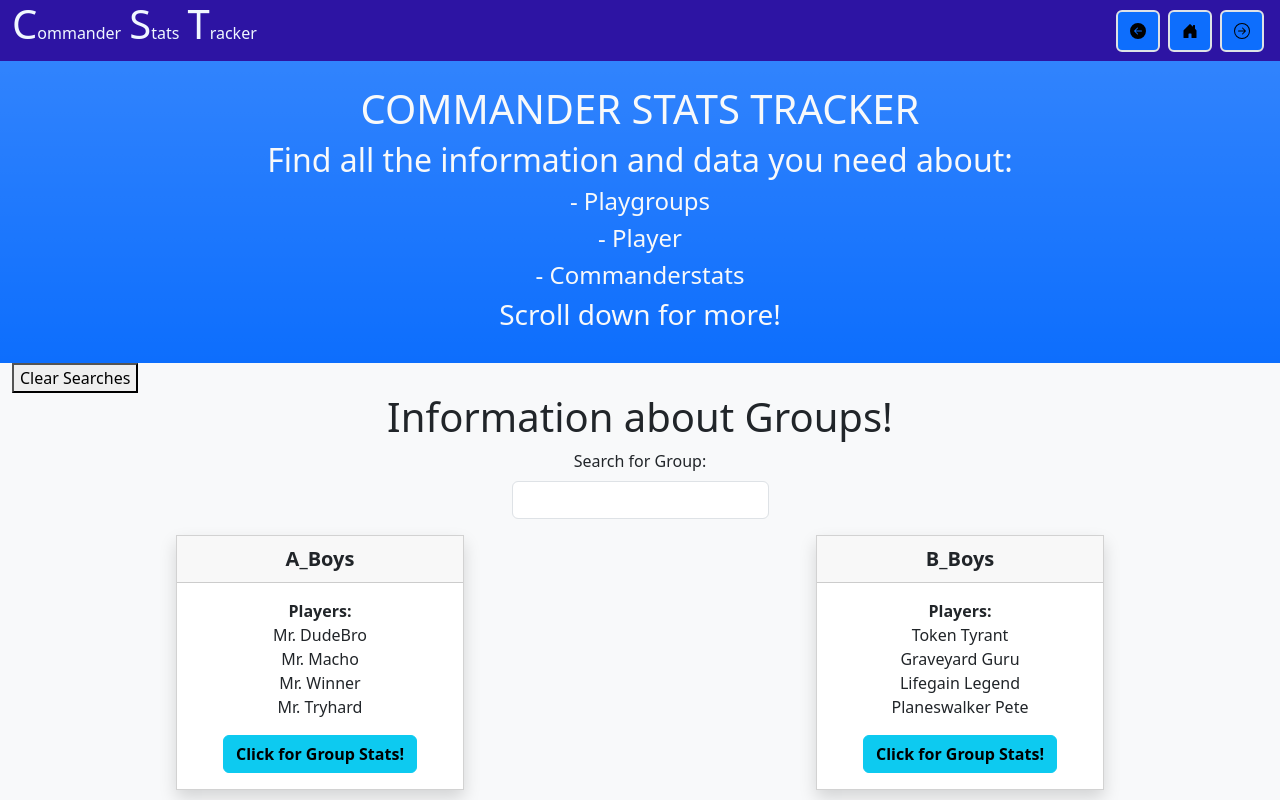
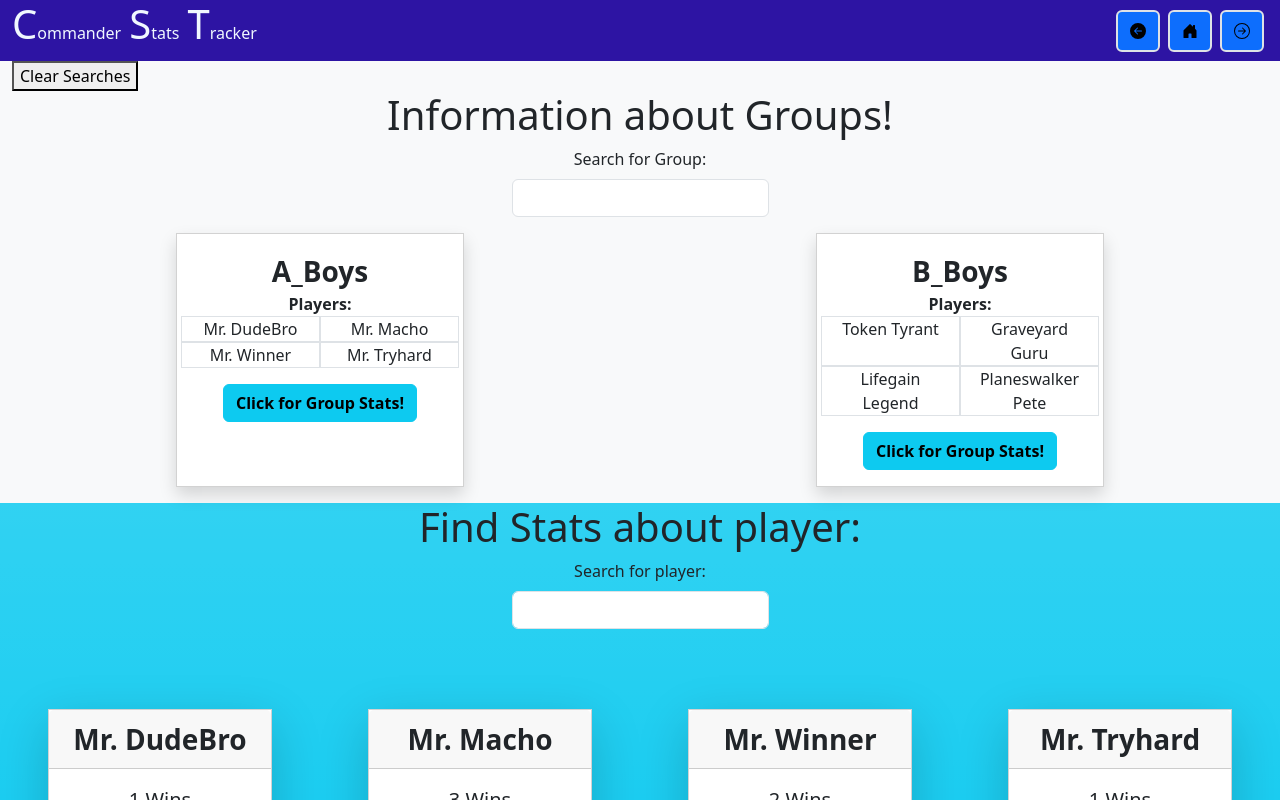
Before and after one commit to jakboa/commanderstatstracker, a React (Create React App) app: page / in a window 1280 px wide. Shown: the top 800 px of the page. Built offline with nearby package versions, Linux system fonts and the light colour scheme; no server answers.

Commit message:
v0.18.37.01 Small update
- Trying to get the Homepage look better.

```diff
--- a/src/views/Homepage/Homepage.js
+++ b/src/views/Homepage/Homepage.js
@@ -118,11 +118,13 @@ export default function Homepage() {
                 <Col md={12} style={{ height:"3.8rem" }}>
                     <Header />
                 </Col>
-
+                {
+                /*
                 <Col className="bg-primary bg-gradient">
                     <HomepageIntro />
                 </Col>
-
+                */
+                }
                 <Col md={12} className="bg-light">
                 <button onClick={handleClearSearch}>Clear Searches</button>
                     <HomepageGroups
--- a/src/views/Homepage/HomepageGroupSingle.js
+++ b/src/views/Homepage/HomepageGroupSingle.js
@@ -3,6 +3,8 @@ import { useNavigate } from "react-router-dom";
 
 import Card from "react-bootstrap/Card";
 import Button from "react-bootstrap/Button";
+import Row from "react-bootstrap/Row";
+import Col from "react-bootstrap/Col";
 
 
 export default function HomepageSingleGroup( {groupName, groupPlayers} ) {
@@ -14,17 +16,22 @@ export default function HomepageSingleGroup( {groupName, groupPlayers} ) {
     };
 
     console.log(groupPlayers);
+    //<Card.Header className="fs-5 fw-bold rounded-0">{groupName}</Card.Header>
 
     return (
-        <Card className="rounded-0 shadow" style={{ width: '18rem' }}>
-            <Card.Header className="fs-5 fw-bold rounded-0">{groupName}</Card.Header>
+        <Card className="rounded-0 shadow cardCSS" style={{ width: '18rem' }} onClick={handleGroupClick}>
             <Card.Body className="">
+                <Card.Text className="fw-bold fs-3 py-0 my-0">{groupName}</Card.Text>
                 <Card.Text className="fw-bold py-0 my-0">Players:</Card.Text>
+                <Row>
                 {groupPlayers[0].map((player,index) => {
                     return(
-                        <Card.Text key={index} className="py-0 my-0">{player}</Card.Text>
+                        <Col md={6} key={index} className="border">
+                            <Card.Text className="py-0 my-0">{player}</Card.Text>
+                        </Col>
                     )
                 })}
+                </Row>
                 <Button className="mt-3 fw-bold" variant="info" onClick={handleGroupClick}>Click for Group Stats!</Button>
             </Card.Body>
         </Card>
--- a/src/views/Homepage/homepage.css
+++ b/src/views/Homepage/homepage.css
@@ -11,3 +11,8 @@
 .homepageCommanders {
     background-color: whitesmoke;
 }
+
+.cardCSS {
+    cursor: pointer;
+    text-overflow: ellipsis;
+}
```
